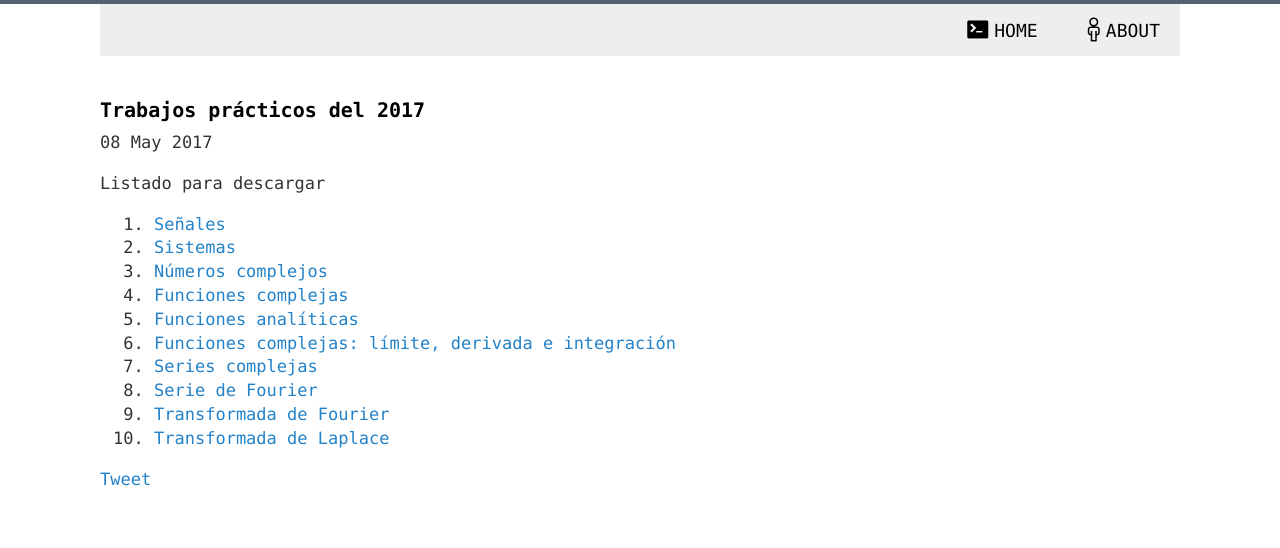
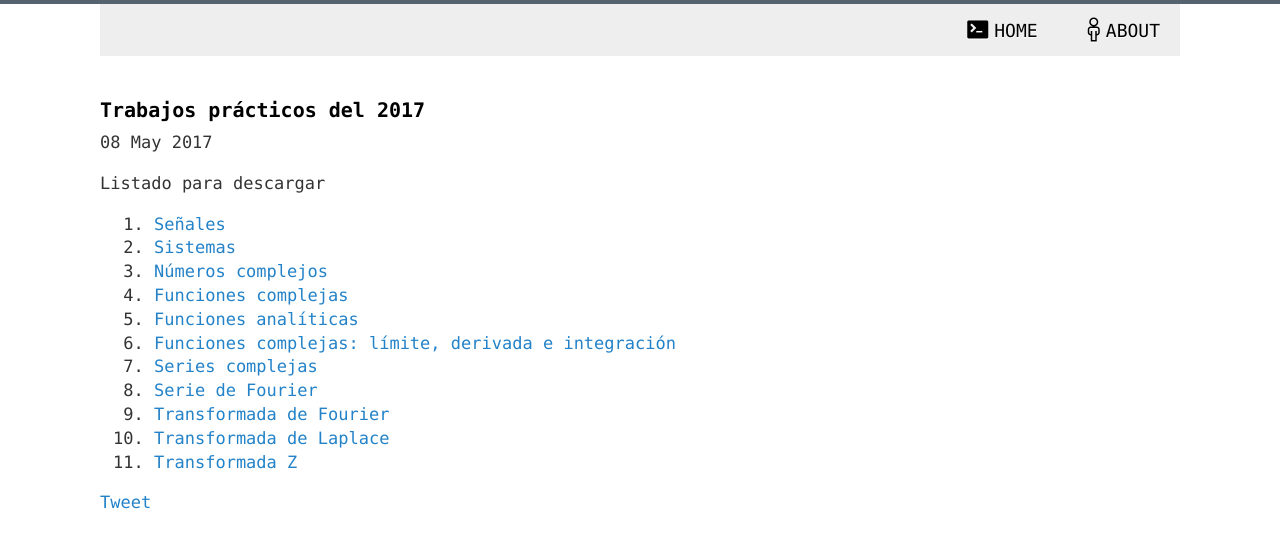
Before and after one commit to 1nv1/UTN-FRN-ASS, a Jekyll site: the page built from _posts/2017-05-08-TPs2017.markdown, in a window 1280 px wide. Shown: the top 548 px of the page. Built offline with Jekyll 4.4.1, drawn with Linux system fonts in a browser that asks for light colours; comment, search, counter and statistics services are not loaded.

Commit message:
Se agrega el TP de Z

```diff
--- a/_posts/2017-05-08-TPs2017.markdown
+++ b/_posts/2017-05-08-TPs2017.markdown
@@ -19,3 +19,4 @@ Listado para descargar
 8. <a href="https://drive.google.com/open?id=0B8Whe9RgutGNdHdEMHo4LUt6MWM" target="_blank">Serie de Fourier</a>
 9. <a href="https://drive.google.com/open?id=0B8Whe9RgutGNS0JuQkgtM3BkY0E" target="_blank">Transformada de Fourier</a>
 10. <a href="https://drive.google.com/open?id=0B8Whe9RgutGNdmtRc0hnSUdLNGc" target="_blank">Transformada de Laplace</a>
+11. <a href="https://drive.google.com/open?id=1AmCobLHeDwXt50X0je4efZaACnr9fjjj" target="_blank">Transformada Z</a>
```
